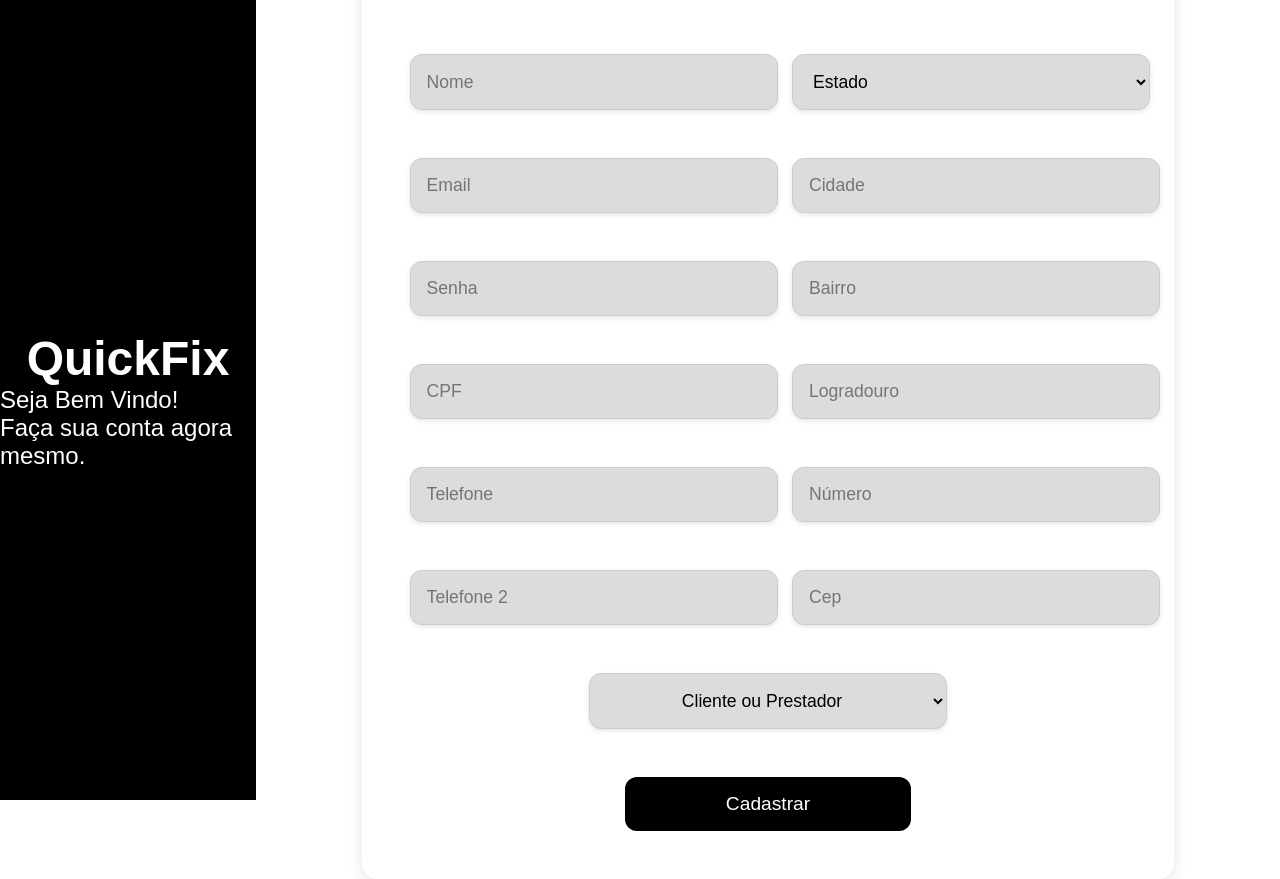
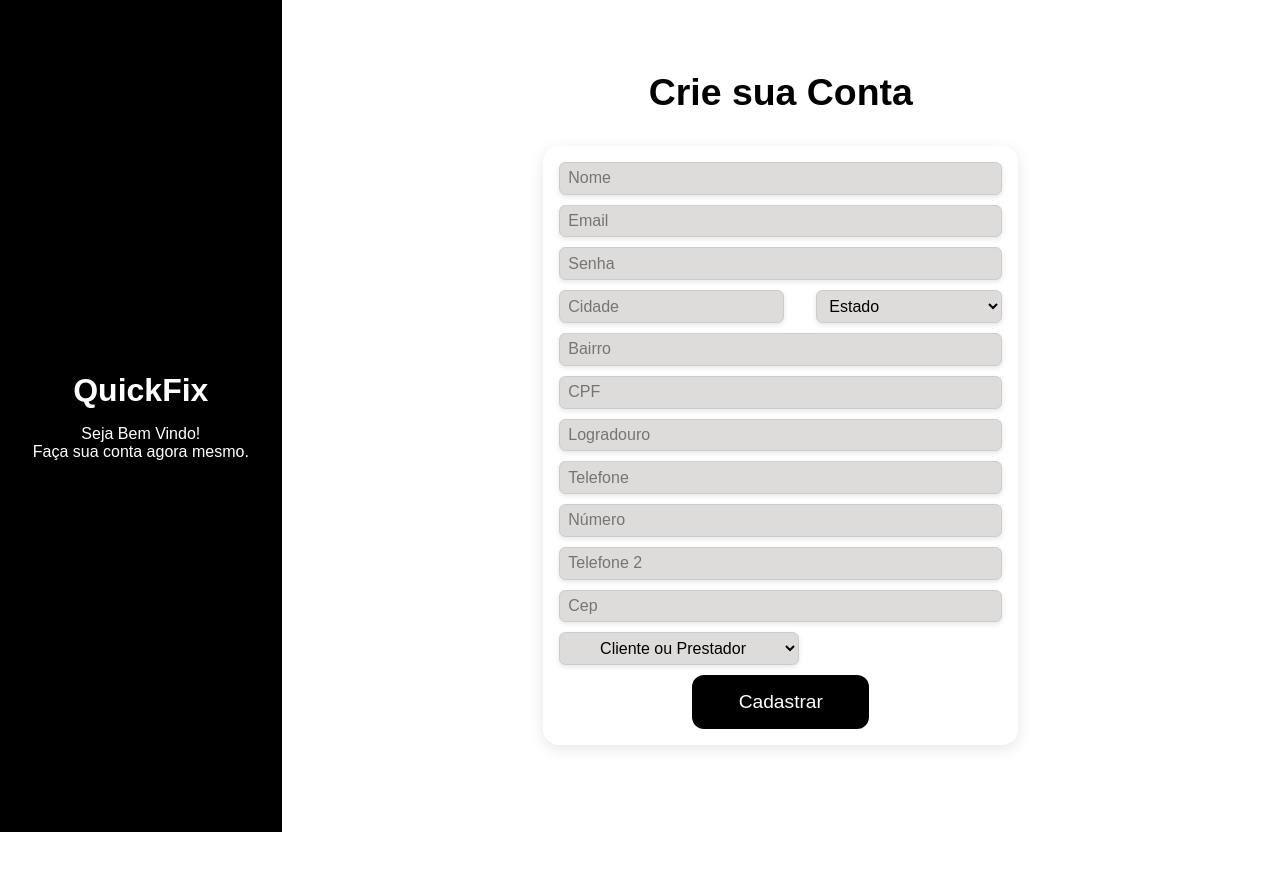
Before and after one commit to igorbzi/pgp, a React (Create React App) app: page / in a window 1280 px wide. After the commit the page ends 832 px from the top, so only its background shows below. Built offline with nearby package versions, Linux system fonts and the light colour scheme.

Commit message:
melhorando a reponsividade

```diff
--- a/src/Components/Cadastro.css
+++ b/src/Components/Cadastro.css
@@ -3,76 +3,86 @@
   padding: 0;
 }
 
+
 body {
+
   font-family: 'Arial', sans-serif;
   justify-content: center;
   align-items: center;
-  min-height: 100vh;
+  height: 100vh;
+  width: 100vw;
 }
 
-.pagina {
+.pagina{
   display: flex;
-  width: 100vw;
   height: 100vh;
 }
 
+
 .esquerda{
-  background-color: black;
-  color: white;
+  background: #000;
+  color: #fff;
   display: flex;
+  flex-direction: column;
+  gap: 1rem;
+  text-align: center;
   justify-content: center;
-  align-items: center;
-  flex-direction: column;
-  width: 25%;
+  padding: 1rem;
   height: 100%;
-}
-
-.esquerda h1 {
-  font-size: 3rem;
-}
-
-.direta h1{
-  font-size:5rem;
-  text-align: center;
-}
-
-.esquerda p {
-  font-size: 1.5rem;
+  width: 50%;
 }
 
 .direita{
-  background-color: white;
   display: flex;
+  flex-direction: column;
+  height: 100%;
   justify-content: center;
   align-items: center;
-  width: 75%;
 }
 
-form {
-  background-color: white;
-  padding: 3rem;
+form{
   border-radius: 1rem;
+  /* width: 100%; */
+  display: flex;
   box-shadow: 0 4px 15px rgba(0, 0, 0, 0.1);
-  display: grid;
-  grid-template-columns: 1fr 1fr;
-  gap: 3rem;
-  width: 70%;
+  flex-direction: column;
+  padding: 1rem;
+  gap: 10px;
+}
 
+
+.entradas{
+  /* background: red; */
+  border-radius: 1rem ;
+  /* width: 50%; */
+  display: flex;
+  flex-direction: column;
+  margin-top: 2rem;
+}
+
+.cidade_uf{
+  display: flex;
+  gap: 2rem;
+}
+.cidade_uf select{
+  width: 50%;
+  min-width: none;
 }
 
 input, select {
-  width: 100%;
-  padding: 1rem;
-  border-radius: 0.75rem;
+  height: 1.3rem;
+  padding: 5px 8px;
+  border-radius: 0.4em;
   border: 1px solid #ccc;
-  font-size: 1.1rem;
+  font-size: 1rem;
   box-shadow: 0 2px 5px rgba(0, 0, 0, 0.1);
   background-color: rgb(222, 219, 219);
+  box-sizing: content-box;
 }
 
 button {
-  grid-column: 1 / span 2;
   width: 40%;
+  margin:  0 auto;
   padding: 1rem;
   border-radius: 0.75rem;
   border: none;
@@ -89,19 +99,11 @@
   justify-self: center;
 }
 
-.SelectEst{
-  width: 107%;
-}
 
 .titulo {
+  margin-top: 1rem;
   grid-column: 1  /span 2;
   text-align: center;
   font-size: xx-large;
   font-style: normal;
 }
-
-@media (min-width: 756px){
-  .pagina{
-    flex-direction: row;
-  }
-}
--- a/src/Components/Cadastro.js
+++ b/src/Components/Cadastro.js
@@ -53,6 +53,10 @@
         xs: 'column',
         sm: 'row',
       },
+      width: {
+        xs: '100vw',
+        sm: 'row',
+      },
 
     }} >
       <Box className='esquerda' sx={{
@@ -66,9 +70,17 @@
                 sm: '100%',
               },
 
+                marginBottom: {
+                  xs: '2rem',
+                  sm: '1rem',
+                }
+
       }}>
           <h1>QuickFix</h1>
-        <p>Seja Bem Vindo! <br/>Faça sua conta agora mesmo.</p>
+        <Box>
+          <p>Seja Bem Vindo!</p>
+          <p>Faça sua conta agora mesmo.</p>
+        </Box>
       </Box>
       <Box className='direita'  sx={{
         width: {
@@ -77,22 +89,40 @@
         },
 
       }}>
-        <form onSubmit={handleSubmit} sx={{
-          background: {
-            xs: 'blue',
-            sm: 'row',
-          },
-        }} >
-        <Box className='titulo'>
-        <legend>Crie sua Conta</legend>
+          <Box className='titulo' >
+            <h3>Crie sua Conta</h3>
           </Box>
+          <Box className="entradas">
+            <form onSubmit={handleSubmit} >
             <input
               type="text"
               placeholder="Nome"
               value={nome}
               onChange={(e) => setNome(e.target.value)}
             />
-          <Box className='SelectEst'>
+
+            <input
+              type="email"
+              placeholder="Email"
+              value={email}
+              onChange={(e) => setEmail(e.target.value)}
+              required
+              maxLength="50"
+            />
+
+            <input
+              type="password"
+              placeholder="Senha"
+              value={senha}
+              onChange={(e) => setSenha(e.target.value)}
+            />
+            <Box className='cidade_uf'>
+              <input
+                type="text"
+                placeholder="Cidade"
+                value={cidade}
+                onChange={(e) => setCidade(e.target.value)}
+              />
               <select
                     value={estado}
                     onChange={(e) => setEstado(e.target.value)}
@@ -130,26 +160,6 @@
               </select>
             </Box>
             <input
-            type="email"
-            placeholder="Email"
-            value={email}
-            onChange={(e) => setEmail(e.target.value)}
-            required
-            maxLength="50"
-          />
-          <input
-            type="text"
-            placeholder="Cidade"
-            value={cidade}
-            onChange={(e) => setCidade(e.target.value)}
-          />
-          <input
-            type="password"
-            placeholder="Senha"
-            value={senha}
-            onChange={(e) => setSenha(e.target.value)}
-          />
-          <input
               type="text"
               placeholder="Bairro"
               value={bairro}
@@ -161,6 +171,7 @@
                 value={cpf}
                 onChange={(e) => setCpf(e.target.value)}
               />
+
             <input
               type="text"
               placeholder="Logradouro"
@@ -208,6 +219,7 @@
           </form>
           </Box>
       </Box>
+    </Box>
   );
 }
 
```
Lines whose indentation alone changed are shown as unchanged.
